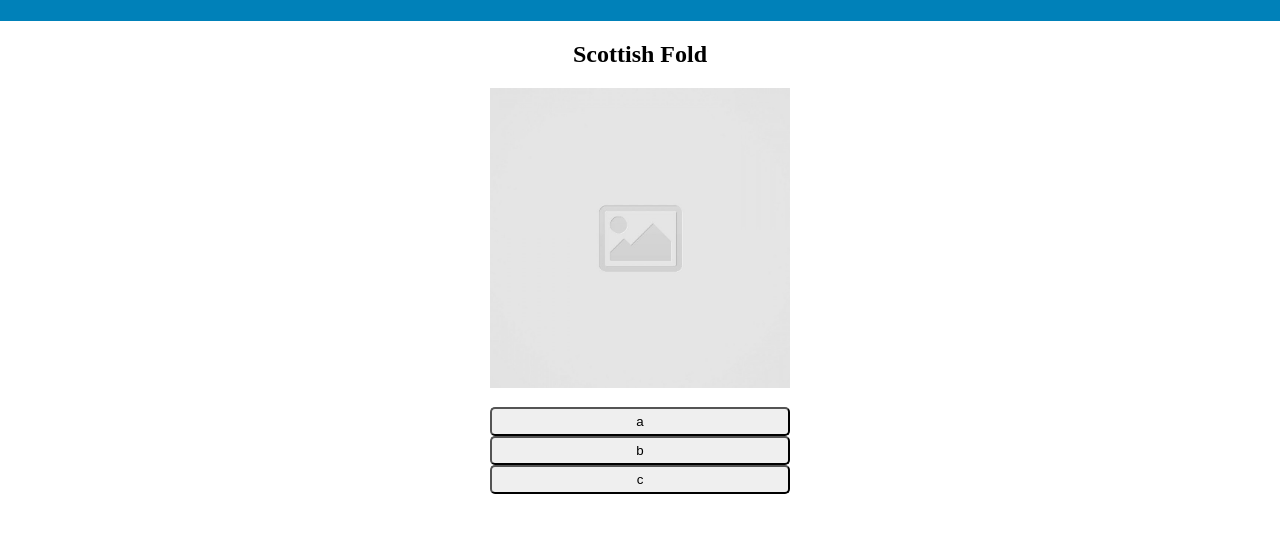
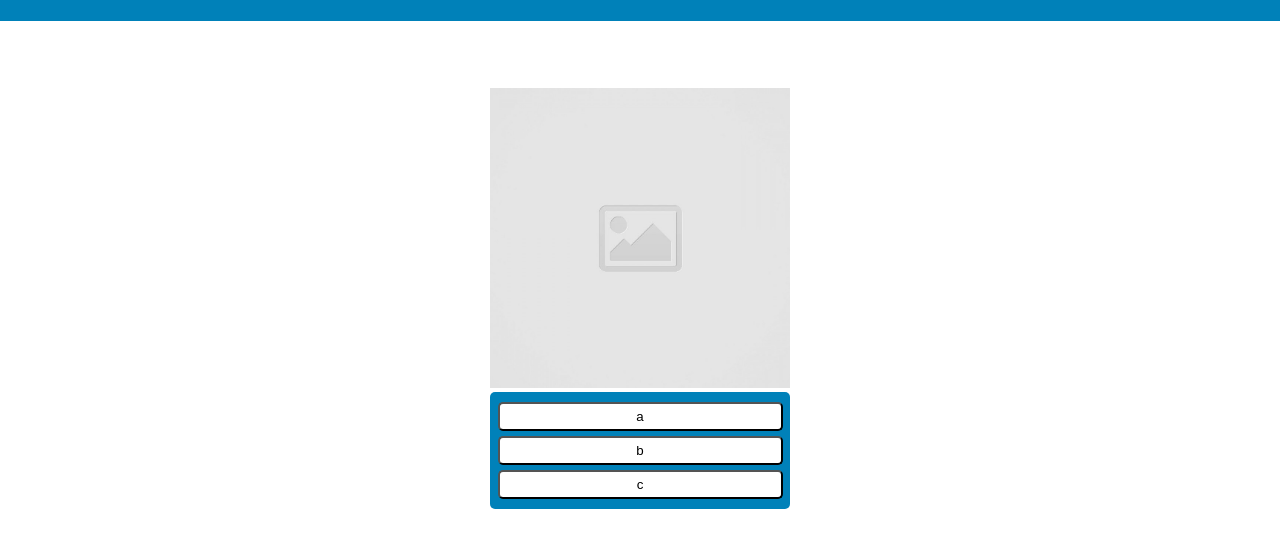
Before and after one commit to annaaksenov/PurrBreeds, a website: page index.html in a window 1280 px wide. Shown: the part 54-602 px from the top of the page. Drawn offline with Linux system fonts and the light colour scheme.

Commit message:
Completed guess-view, next have user be able to change views with start button

```diff
--- a/css/layout.css
+++ b/css/layout.css
@@ -13,24 +13,13 @@ header {
 }
 
 .column-halves {
+  display: flex;
+  justify-content: center;
+  align-items: center;
   height: 50px;
-  text-align: center;
-  flex-basis: 50%;
 }
 
-.column-full,
-.column-halves {
-  width: 100%;
-}
-
-/* .center {
-} */
-
-.cat-holder {
-  /* position: relative; */
-}
-
-button {
+.start {
   height: 40px;
 }
 
--- a/css/styles.css
+++ b/css/styles.css
@@ -1,6 +1,10 @@
 .hidden {
   display: none;
 }
+
+/* body {
+  background-color: #e5e5e5;
+} */
 
 header {
   color: white;
@@ -31,21 +35,36 @@ button {
   justify-content: center;
 }
 
-.cat-holder,
-.quiz {
+h2 {
+  /* color: #e5e5e5; */
+  color: white;
+}
+
+img {
+  width: 100%;
+  height: 300px;
+  object-fit: cover;
+}
+
+.cat-img,
+.choices {
   width: 300px;
   margin: 0 auto;
-  padding-bottom: 15px;
+}
+
+.choices {
+  padding: 5px 0;
+  background-color: #0081b9;
+  border-radius: 5px;
 }
 
 input {
   display: flex;
-  width: 100%;
+  width: 95%;
   padding: 5px;
   border-radius: 5px;
   justify-content: center;
+  margin: 5px auto;
+  background-color: white;
+  cursor: pointer;
 }
-
-img {
-  width: 100%;
-}
--- a/index.html
+++ b/index.html
@@ -19,28 +19,29 @@
     </header>
 
     <main class="container">
+
       <div data-view="start-view" class="hidden">
         <div class="row">
           <div class="column-halves">
             <p>Do you know your cats?</p>
           </div>
           <div class="column-halves">
-            <button>Give me a cat!</button>
+            <button class="start">Give me a cat!</button>
           </div>
         </div>
       </div>
 
-      <div data-view="guess-view">
-        <div class="banner column-full">
-          <h2>Scottish Fold</h2>
+      <div data-view="guess-view" class="">
+        <div class="row">
+          <div class="banner column-full">
+            <h2>Scottish Fold</h2>
+          </div>
         </div>
-        <div class="row cat-container">
-          <div class="column-full cat-holder">
+        <div class="row cat-quiz">
+          <div class="column-half cat-img">
             <img src="./images/placeholder-image-square.jpg.jpg">
           </div>
-        </div>
-        <div class="row">
-          <div class="column-full quiz">
+          <div class="column-half choices">
             <label><input type="button" value="a"/></label>
             <label><input type="button" value="b"/></label>
             <label><input type="button" value="c"/></label>
```
